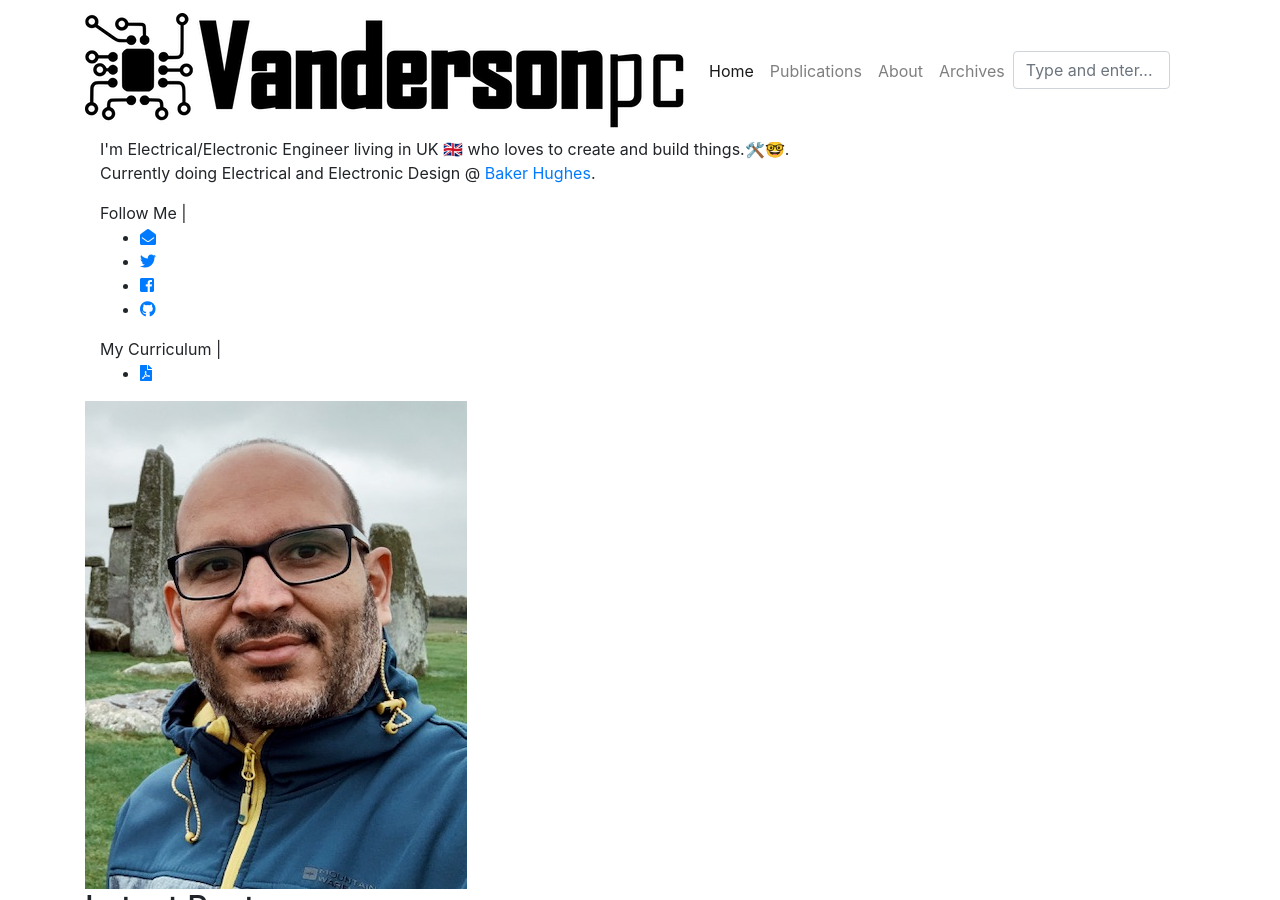
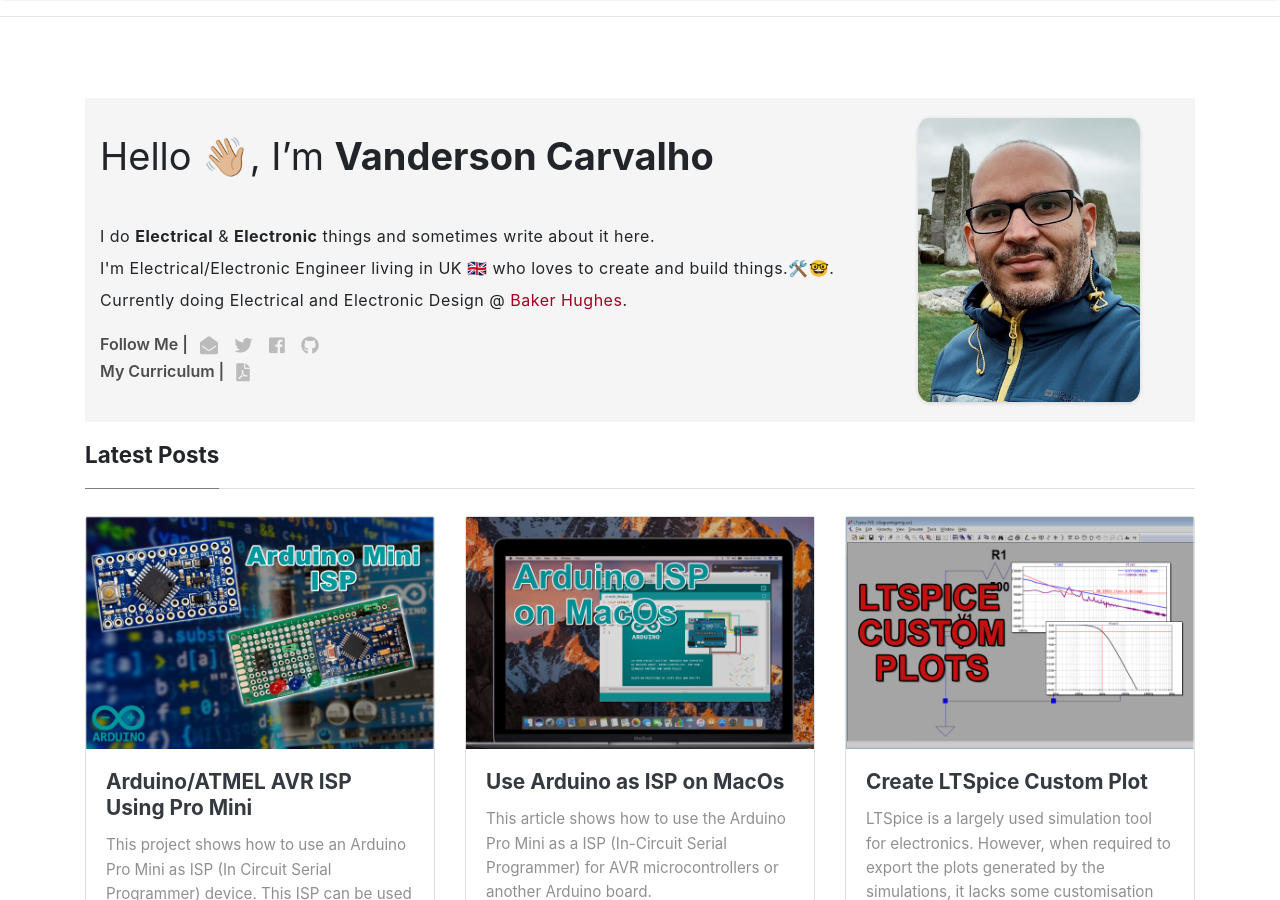
Before and after one commit to vandersonpc/vandersonpc.github.io, a Jekyll site: the page built from index.html, in a window 1280 px wide and 900 px high. Built offline with Jekyll 4.4.1, drawn with Linux system fonts in a browser that asks for light colours; nearby versions of some CDN libraries; the list of posts is cut into pages by our own code.

Commit message:
Fix default.html css info

```diff
--- a/_layouts/default.html
+++ b/_layouts/default.html
@@ -13,13 +13,12 @@
 <link rel="stylesheet" href="https://stackpath.bootstrapcdn.com/bootstrap/4.1.3/css/bootstrap.min.css" integrity="sha384-MCw98/SFnGE8fJT3GXwEOngsV7Zt27NXFoaoApmYm81iuXoPkFOJwJ8ERdknLPMO" crossorigin="anonymous">
 
 <!--
+<link rel="stylesheet" href="{{ "/assets/css/screen.css" | relative_url }}">
+<link rel="stylesheet" href="{{ "/assets/css/main.css" | relative_url }}">
+-->
 <link href="{{ site.baseurl }}/assets/css/screen.css" rel="stylesheet">
 
 <link href="{{ site.baseurl }}/assets/css/main.css" rel="stylesheet">
--->
-
-<link rel="stylesheet" href="{{ "/assets/css/screen.css" | relative_url }}">
-<link rel="stylesheet" href="{{ "/assets/css/main.css" | relative_url }}">
 
 <script src="{{ site.baseurl }}/assets/js/jquery.min.js"></script>
 
```
